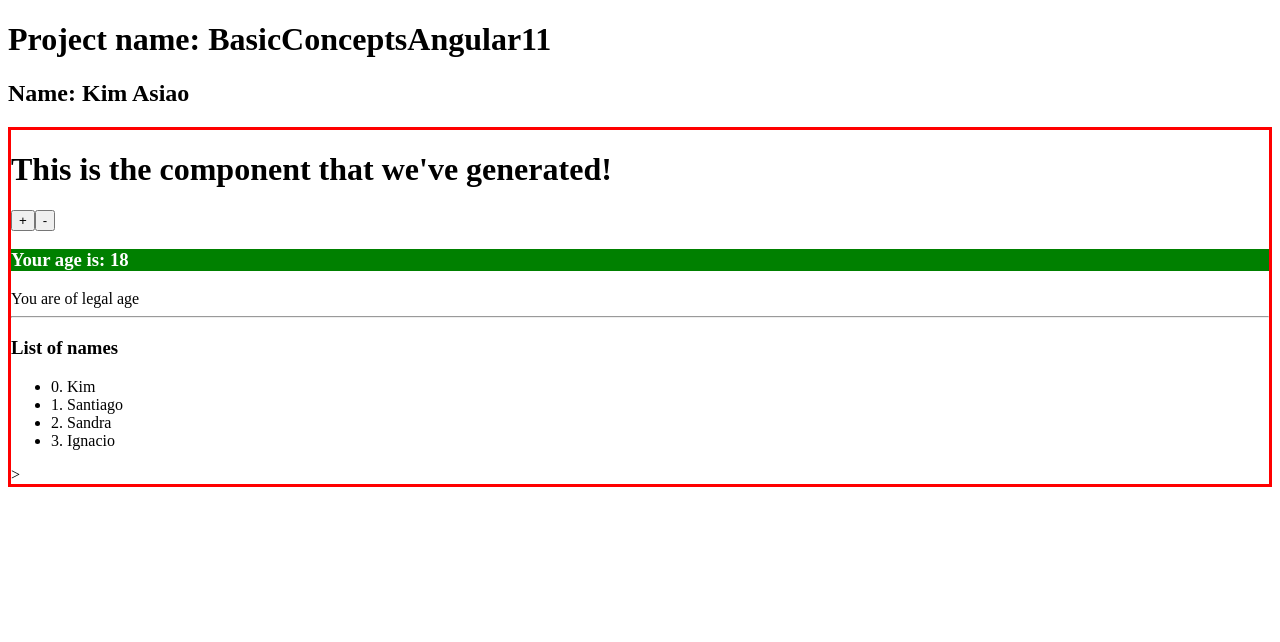
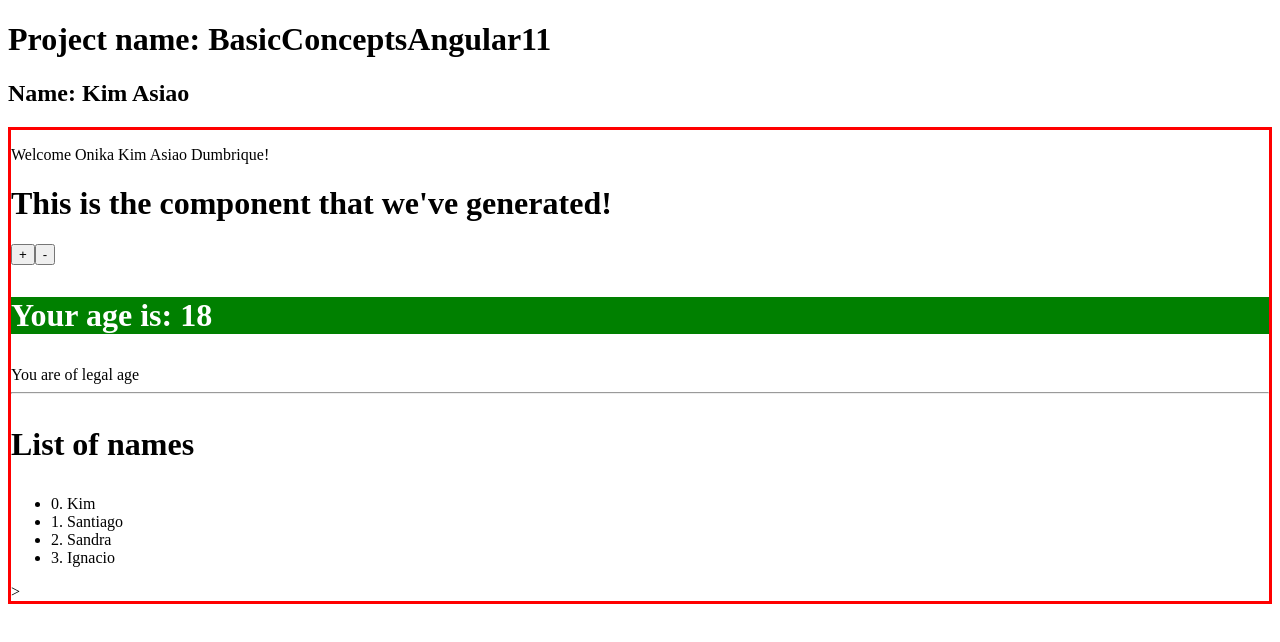
Before and after one commit to oasiao/BasicConceptsAngular11, an Angular app: page / in a window 1280 px wide. Shown: the top 642 px of the page. Built offline with nearby package versions, Linux system fonts and the light colour scheme.

Commit message:
Interpolation, styles, declaring properties, @Input, @Output, property bindings and event bindings

```diff
--- a/src/app/app.component.html
+++ b/src/app/app.component.html
@@ -2,5 +2,7 @@
 <h2>Name: {{name}}</h2>
 
 <div style="border: 3px solid red;">
-<new-component></new-component>
+
+  <home [surname]="myName" (sayHello)="onSayHello($event)"></home>
+  <new-component></new-component>
 </div>
--- a/src/app/app.component.ts
+++ b/src/app/app.component.ts
@@ -7,5 +7,10 @@ import { Component } from '@angular/core';
 })
 export class AppComponent {
   title = 'BasicConceptsAngular11';
-  name:String = 'Kim Asiao';
+  name:string = 'Kim Asiao';
+  myName:string = 'Onika Kim Asiao Dumbrique';
+
+  onSayHello(message:string){
+    console.log(message);
+  }
 }
--- /dev/null
+++ b/src/app/home-component/home-component.component.html
@@ -0,0 +1 @@
+<p (click)="onNameClick()" *ngIf="surname">Welcome {{surname}}!</p>
--- /dev/null
+++ b/src/app/home-component/home-component.component.ts
@@ -0,0 +1,24 @@
+import { Component, Input, Output, EventEmitter} from '@angular/core';
+
+@Component({
+  selector: 'home',
+  templateUrl: './home-component.component.html',
+  styleUrls: ['./home-component.component.css']
+})
+export class HomeComponentComponent{
+  @Input() surname:string;
+
+  // sayHello : functionName
+  // EventEmmiter: clase de Angular que permite emitir eventos
+  // Hay que especificar el tipo de evento que va a emitir y se hace de la siguiente manera: <type>
+  // Hay que instanciarlo
+  @Output() sayHello: EventEmitter<string> = new EventEmitter<string>();
+
+  constructor(){}
+
+  //creamos el método:::
+  onNameClick(){
+    this.sayHello.emit('Hello!');
+  }
+
+}
--- a/src/app/my-new-component/my-new-component.component.css
+++ b/src/app/my-new-component/my-new-component.component.css
@@ -0,0 +1,3 @@
+h3 {
+  font-size: 2.0em;
+}
--- a/src/app/my-new-component/my-new-component.component.ts
+++ b/src/app/my-new-component/my-new-component.component.ts
@@ -2,7 +2,9 @@ import { Component, OnInit } from '@angular/core';
 
 @Component({
   selector: 'new-component',
-  templateUrl: './my-new-component.component.html',
+  //template: `<p>Hello world!</p>`
+  templateUrl: './my-new-component.component.html', //o template o templateURL
+  //styles: [`h3{ font-size: 1.6em;}`]
   styleUrls: ['./my-new-component.component.css']
 })
 export class MyNewComponentComponent implements OnInit {
--- a/tsconfig.json
+++ b/tsconfig.json
@@ -27,6 +27,7 @@
     "enableI18nLegacyMessageIdFormat": false,
     "strictInjectionParameters": true,
     "strictInputAccessModifiers": true,
-    "strictTemplates": true
+    "strictTemplates": true,
+    "strictPropertyInitialization":false
   }
 }
```
Also changed, not shown: src/app/app.module.ts (+6 -2 lines), src/app/home-component/home-component.component.css (added), 1 other file (tests, documents, lock files or other folders).
